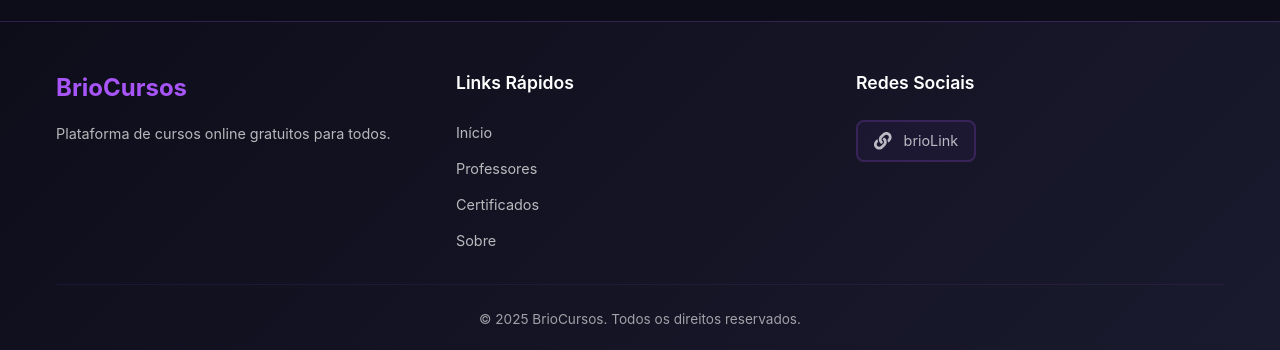
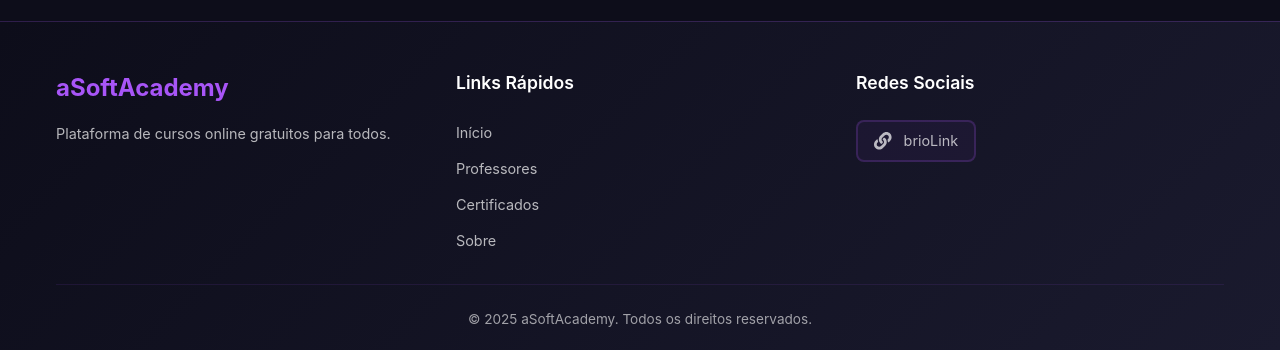
Before and after one commit to JoquimMarques/aSoftAcademy, a Vue app: page /login in a window 1280 px wide. Shown: the part 1032-1382 px from the top of the page. Built offline with nearby package versions, Linux system fonts and the light colour scheme; no server answers.

Commit message:
Rebrand from BrioCursos to aSoftAcademy - update all branding, meta tags, and titles

```diff
--- a/index.html
+++ b/index.html
@@ -13,15 +13,15 @@
 
   <!-- Viewport e Mobile -->
   <meta name="viewport" content="width=device-width, initial-scale=1.0" />
-  <meta name="theme-color" content="#0d2818" />
+  <meta name="theme-color" content="#0d0d1a" />
 
   <!-- SEO Principal - Otimizado para Angola -->
-  <title>BrioCursos - Cursos Online em Angola | Programação, Excel, Design</title>
+  <title>aSoftAcademy - Cursos Online Gratuitos em Angola | Programação, Excel, Design</title>
   <meta name="description"
-    content="BrioCursos é a plataforma de cursos online em Angola. Aprenda Programação, Python, JavaScript, Excel, Design Gráfico, Matemática e Cibersegurança. Certificado incluso. Comece sua jornada hoje!" />
+    content="aSoftAcademy é a plataforma de cursos online gratuitos em Angola. Aprenda Programação, Python, JavaScript, Excel, Design Gráfico, Matemática e Cibersegurança. Certificado incluso. Comece sua jornada hoje!" />
   <meta name="keywords"
-    content="cursos online angola, cursos angola, aprender programação angola, cursos de informática luanda, excel angola, python angola, javascript angola, design gráfico angola, cursos online, plataforma de cursos angola, educação online angola, formação profissional angola, cursos de TI angola, BrioCursos, aprender a programar, cursos com certificado angola" />
-  <meta name="author" content="BrioCursos" />
+    content="cursos online angola, cursos angola, aprender programação angola, cursos de informática luanda, excel angola, python angola, javascript angola, design gráfico angola, cursos online gratuitos, plataforma de cursos angola, educação online angola, formação profissional angola, cursos de TI angola, aSoftAcademy, aprender a programar, cursos com certificado angola" />
+  <meta name="author" content="aSoftAcademy" />
   <meta name="robots" content="index, follow" />
   <meta name="googlebot" content="index, follow" />
 
@@ -31,39 +31,39 @@
   <meta name="language" content="Portuguese" />
   <meta name="content-language" content="pt-AO" />
 
-  <!-- Canonical URL - IMPORTANTE: Atualize com seu domínio real -->
-  <link rel="canonical" href="https://briocursos.vercel.app/" />
+  <!-- Canonical URL -->
+  <link rel="canonical" href="https://asoftacademy.vercel.app/" />
 
   <!-- Open Graph / Facebook -->
   <meta property="og:type" content="website" />
-  <meta property="og:url" content="https://briocursos.vercel.app/" />
-  <meta property="og:title" content="BrioCursos - Cursos Online em Angola" />
+  <meta property="og:url" content="https://asoftacademy.vercel.app/" />
+  <meta property="og:title" content="aSoftAcademy - Cursos Online Gratuitos em Angola" />
   <meta property="og:description"
-    content="Plataforma de cursos online em Angola. Aprenda Programação, Excel, Design e muito mais. Comece sua jornada hoje!" />
-  <meta property="og:image" content="https://briocursos.vercel.app/img/og-image.png" />
+    content="Plataforma de cursos online gratuitos em Angola. Aprenda Programação, Excel, Design e muito mais. Comece sua jornada hoje!" />
+  <meta property="og:image" content="https://asoftacademy.vercel.app/img/og-image.png" />
   <meta property="og:image:width" content="1200" />
   <meta property="og:image:height" content="630" />
   <meta property="og:locale" content="pt_AO" />
-  <meta property="og:site_name" content="BrioCursos" />
+  <meta property="og:site_name" content="aSoftAcademy" />
 
   <!-- Twitter Card -->
   <meta name="twitter:card" content="summary_large_image" />
-  <meta name="twitter:url" content="https://briocursos.vercel.app/" />
-  <meta name="twitter:title" content="BrioCursos - Cursos Online em Angola" />
+  <meta name="twitter:url" content="https://asoftacademy.vercel.app/" />
+  <meta name="twitter:title" content="aSoftAcademy - Cursos Online Gratuitos em Angola" />
   <meta name="twitter:description"
-    content="Plataforma de cursos online em Angola. Aprenda Programação, Excel, Design e muito mais!" />
-  <meta name="twitter:image" content="https://briocursos.vercel.app/img/og-image.png" />
+    content="Plataforma de cursos online gratuitos em Angola. Aprenda Programação, Excel, Design e muito mais!" />
+  <meta name="twitter:image" content="https://asoftacademy.vercel.app/img/og-image.png" />
 
   <!-- Dados Estruturados (Schema.org) - Para aparecer melhor no Google -->
   <script type="application/ld+json">
     {
       "@context": "https://schema.org",
       "@type": "EducationalOrganization",
-      "name": "BrioCursos",
-      "alternateName": "Brio Cursos Angola",
-      "url": "https://briocursos.vercel.app",
-      "logo": "https://briocursos.vercel.app/assets/logo.png",
-      "description": "Plataforma de cursos online em Angola. Oferecemos cursos de Programação, Excel, Design Gráfico, Matemática e Cibersegurança.",
+      "name": "aSoftAcademy",
+      "alternateName": "aSoft Academy Angola",
+      "url": "https://asoftacademy.vercel.app",
+      "logo": "https://asoftacademy.vercel.app/assets/logo.png",
+      "description": "Plataforma de cursos online gratuitos em Angola. Oferecemos cursos de Programação, Excel, Design Gráfico, Matemática e Cibersegurança.",
       "areaServed": {
         "@type": "Country",
         "name": "Angola"
@@ -82,8 +82,8 @@
     {
       "@context": "https://schema.org",
       "@type": "ItemList",
-      "name": "Cursos Online",
-      "description": "Lista de cursos online disponíveis na BrioCursos Angola",
+      "name": "Cursos Online Gratuitos",
+      "description": "Lista de cursos online gratuitos disponíveis na aSoftAcademy Angola",
       "itemListElement": [
         {
           "@type": "Course",
@@ -92,7 +92,7 @@
           "description": "Aprenda lógica de programação do zero com Portugol Studio",
           "provider": {
             "@type": "Organization",
-            "name": "BrioCursos"
+            "name": "aSoftAcademy"
           },
           "inLanguage": "pt"
         },
@@ -103,7 +103,7 @@
           "description": "Aprenda Python do básico ao avançado",
           "provider": {
             "@type": "Organization",
-            "name": "BrioCursos"
+            "name": "aSoftAcademy"
           },
           "inLanguage": "pt"
         },
@@ -114,7 +114,7 @@
           "description": "Domine o Microsoft Excel para o mercado de trabalho",
           "provider": {
             "@type": "Organization",
-            "name": "BrioCursos"
+            "name": "aSoftAcademy"
           },
           "inLanguage": "pt"
         },
@@ -125,7 +125,7 @@
           "description": "Aprenda design gráfico profissional",
           "provider": {
             "@type": "Organization",
-            "name": "BrioCursos"
+            "name": "aSoftAcademy"
           },
           "inLanguage": "pt"
         }
--- a/src/components/CertificateView.jsx
+++ b/src/components/CertificateView.jsx
@@ -117,7 +117,7 @@ function CertificateView({ certificate, courseData }) {
               <div className="logo-square">
                 <span className="logo-b">b</span>
               </div>
-              <div className="logo-text">BrioCursos</div>
+              <div className="logo-text">aSoftAcademy</div>
             </div>
           </div>
 
@@ -138,7 +138,7 @@ function CertificateView({ certificate, courseData }) {
 
             <div className="certificate-description">
               Certificamos que <strong>{certificate.studentName}</strong> concluiu com êxito o curso{' '}
-              <strong>{certificate.courseTitle}</strong> na plataforma <strong>BrioCursos</strong>,{' '}
+              <strong>{certificate.courseTitle}</strong> na plataforma <strong>aSoftAcademy</strong>,{' '}
               {generateCourseDescription()}
             </div>
 
--- a/src/components/Footer.jsx
+++ b/src/components/Footer.jsx
@@ -10,7 +10,7 @@ function Footer() {
       <div className="footer-container">
         <div className="footer-content">
           <div className="footer-section">
-            <h3 className="footer-logo">BrioCursos</h3>
+            <h3 className="footer-logo">aSoftAcademy</h3>
             <p className="footer-description">
               Plataforma de cursos online gratuitos para todos.
             </p>
@@ -52,7 +52,7 @@ function Footer() {
 
         <div className="footer-bottom">
           <p className="footer-copyright">
-            © {currentYear} BrioCursos. Todos os direitos reservados.
+            © {currentYear} aSoftAcademy. Todos os direitos reservados.
           </p>
         </div>
       </div>
--- a/src/pages/BrioLink.jsx
+++ b/src/pages/BrioLink.jsx
@@ -71,7 +71,7 @@ function BrioLink() {
         <div className="briolink-header">
           <h1 className="page-title">🔗 BrioLink</h1>
           <p className="page-subtitle">
-            Rede social da BrioCursos - Conecte-se com outros alunos e compartilhe seu aprendizado!
+            Rede social da aSoftAcademy - Conecte-se com outros alunos e compartilhe seu aprendizado!
           </p>
         </div>
 
--- a/src/pages/Professores.jsx
+++ b/src/pages/Professores.jsx
@@ -231,7 +231,7 @@ function Professores() {
           <div>
             <h1 className="page-title">👨‍🏫 Nossos Professores</h1>
             <p className="page-subtitle">
-              Conheça os profissionais que compartilham conhecimento na BrioCursos
+              Conheça os profissionais que compartilham conhecimento na aSoftAcademy
             </p>
           </div>
           {isAdmin && (
```
